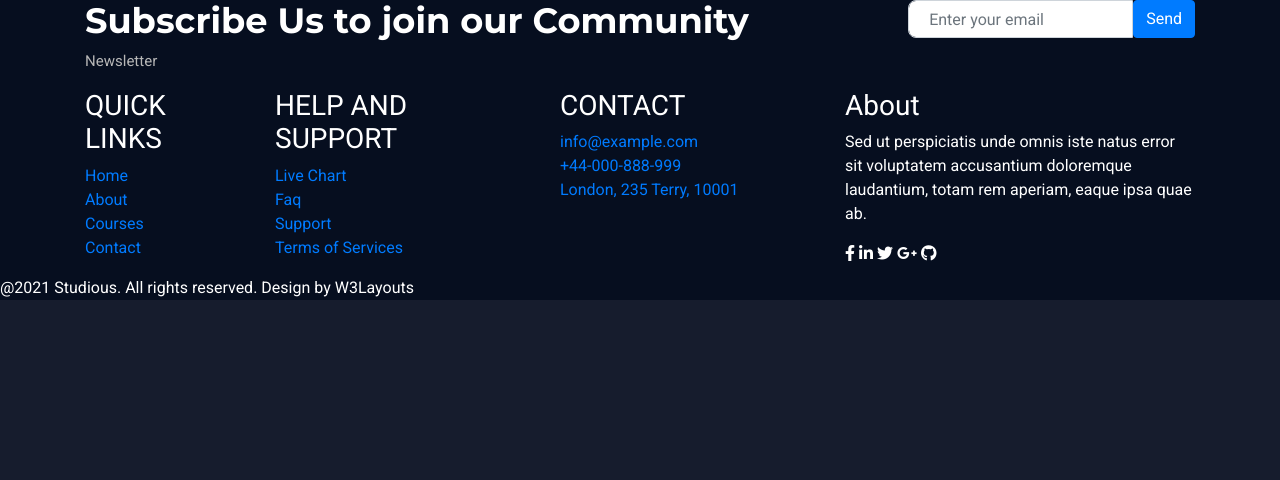
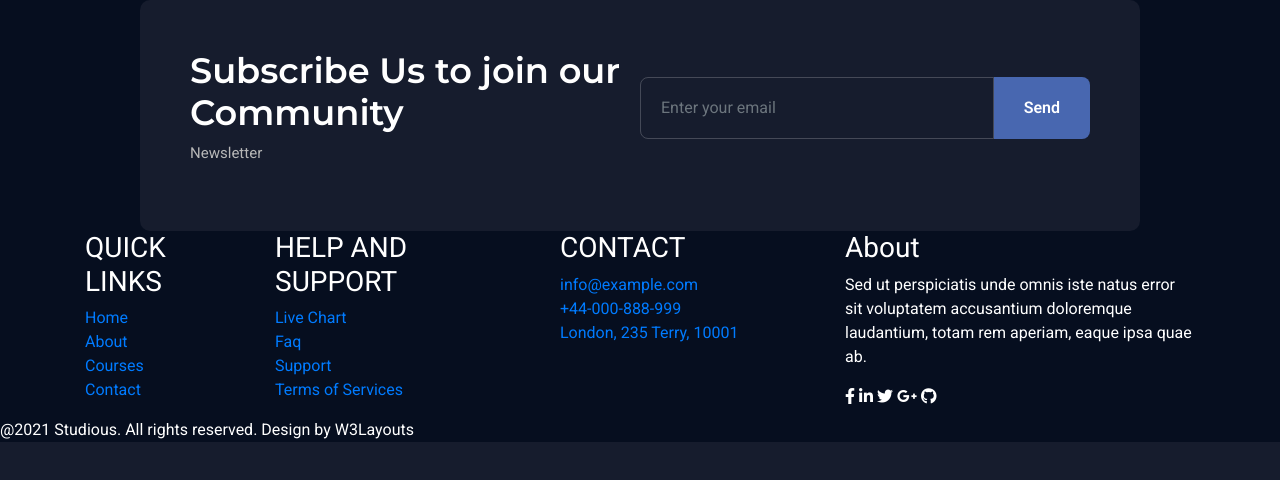
Before and after one commit to vanphong93/landing-page-bootstrap, a plain HTML site: page index.html in a window 1280 px wide. Drawn offline with nearby package versions, Linux system fonts and the light colour scheme.

Commit message:
adding color definition

```diff
--- a/css/index.css
+++ b/css/index.css
@@ -1,6 +1,30 @@
+:root {
+  --theme-color: #e40000;
+  --primary-color: #4867b0;
+  --primary-light: #ffc945;
+  --secondary-color: #ff6e65;
+  --primary-dark: #00070c;
+  --font-color: #b7b7b7;
+  --bg-color: #161c2d;
+  --bg-color-2: transparent;
+  --heading-color: #fdfffc;
+  --footer-color: #0e0e0e;
+  --footer-cpy-color: #060606;
+  --border-color: rgba(255, 255, 255, 0.2);
+  --border-color-light: rgba(255, 255, 255, 0.2);
+  --iframe-filter: grayscale(100%);
+  --bg-grey: #060e1f;
+  --bg-light: #121725;
+  --bg-dark-color: #27282b;
+  --quote-text-color: #e6e6e6;
+  --paceholder-color-search: #eee;
+  --bg-color-li: rgb(168 176 195 / 11%);
+  --box-shadow-color: hsla(222, 34%, 17%, 1);
+  --logo-color: #fff;
+}
 html,
 body {
-  background: #161c2d;
+  background: var(--bg-color);
   font-size: 16px;
   font-family: "Montserrat", sans-serif;
 }
@@ -16,22 +40,38 @@ body {
 footer {
   background: #060e1f;
 }
-.footer__top{
+.footer__top {
+  max-width: 1000px;
+  background: var(--bg-color);
+  padding: 50px;
+  border-radius: 10px;
   font-family: "Roboto", sans-serif;
 }
 .footer__top .top__left h2 {
-font-size: 2.2rem;
-font-weight: 700;
-font-family: "Montserrat", sans-serif;
-margin-bottom: 8px;
+  font-size: 2.2rem;
+  font-weight: 600;
+  font-family: "Montserrat", sans-serif;
+  margin-bottom: 8px;
 }
 .footer__top .top__left p {
   font-size: 0.94rem;
   color: #b7b7b7;
 }
-.footer__top .top__right .form-group input{
-border-radius: 8px 0 0 8px;
-padding: 15px 20px;
-color: #fdfffc;
-font-size: 1rem;
+.footer__top .top__right {
+  width: 50%;
+  flex-shrink: 0;
 }
+.footer__top .top__right .form-group input {
+  background: transparent;
+  border-radius: 8px 0 0 8px;
+  border: 1px solid rgba(255, 255, 255, 0.2);
+  padding: 30px 20px;
+  color: #fdfffc;
+}
+.footer__top .top__right .form-group button {
+  background: #4867b0;
+  border-radius: 0 8px 8px 0;
+  border: none;
+  padding: 16px 30px;
+  font-weight: 600;
+}
--- a/index.html
+++ b/index.html
@@ -45,7 +45,9 @@
     <footer>
       <div class="container">
         <!-- start footer top -->
-        <div class="footer__top mx-auto d-flex justify-content-between">
+        <div
+          class="footer__top mx-auto d-flex justify-content-between align-items-center"
+        >
           <div class="top__left">
             <h2>Subscribe Us to join our Community</h2>
             <p>Newsletter</p>
```
